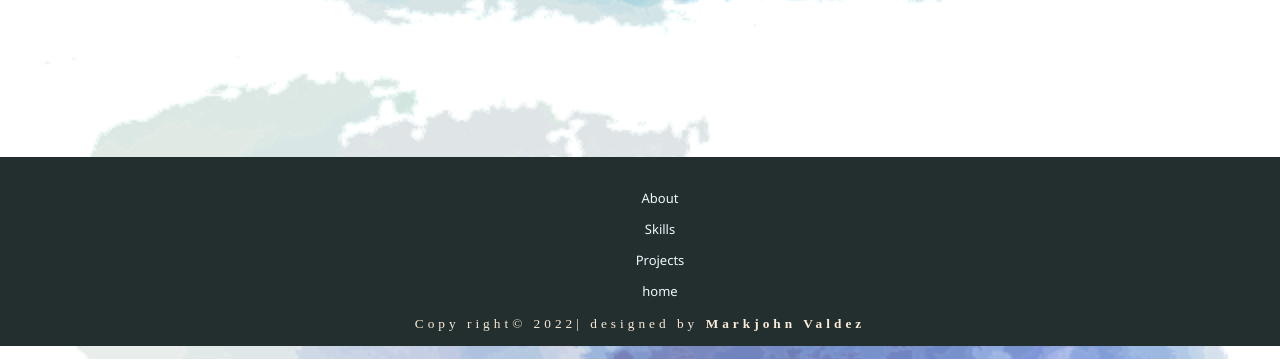
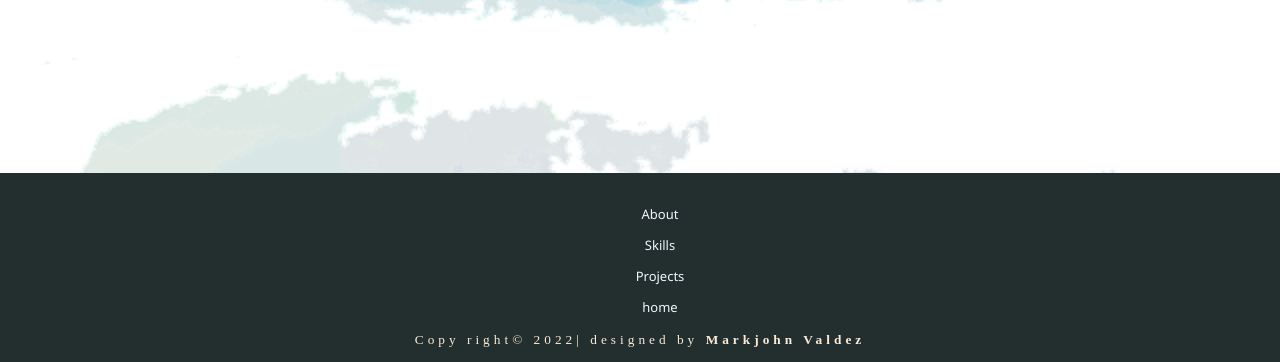
Before and after one commit to Markjohn2121/portfolio, a plain HTML site: page index.html in a window 1280 px wide. Shown: the part 4422-4784 px from the top of the page. Drawn offline with nearby package versions, Linux system fonts and the light colour scheme.

Commit message:
footer margine bottom

```diff
--- a/css/main.scss
+++ b/css/main.scss
@@ -918,9 +918,11 @@
             }
 
             footer {
-                margin-top: 9em;
+                margin-top: 10em;
+
                 background-color: rgb(35, 46, 46);
                 text-align: center;
+                margin-bottom: -1em;
                 ul {
                     padding-top: 2em;
                     li {
```
Also changed, not shown: css/main.css.
